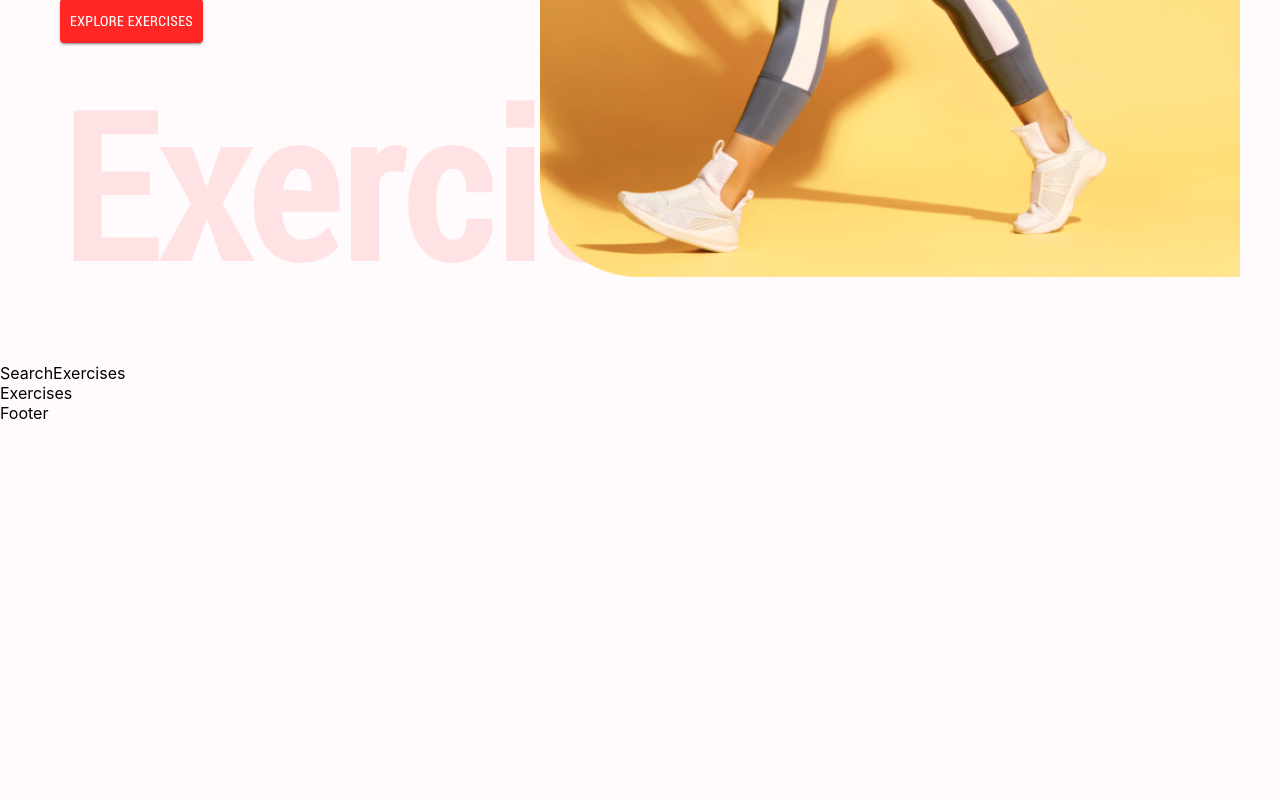
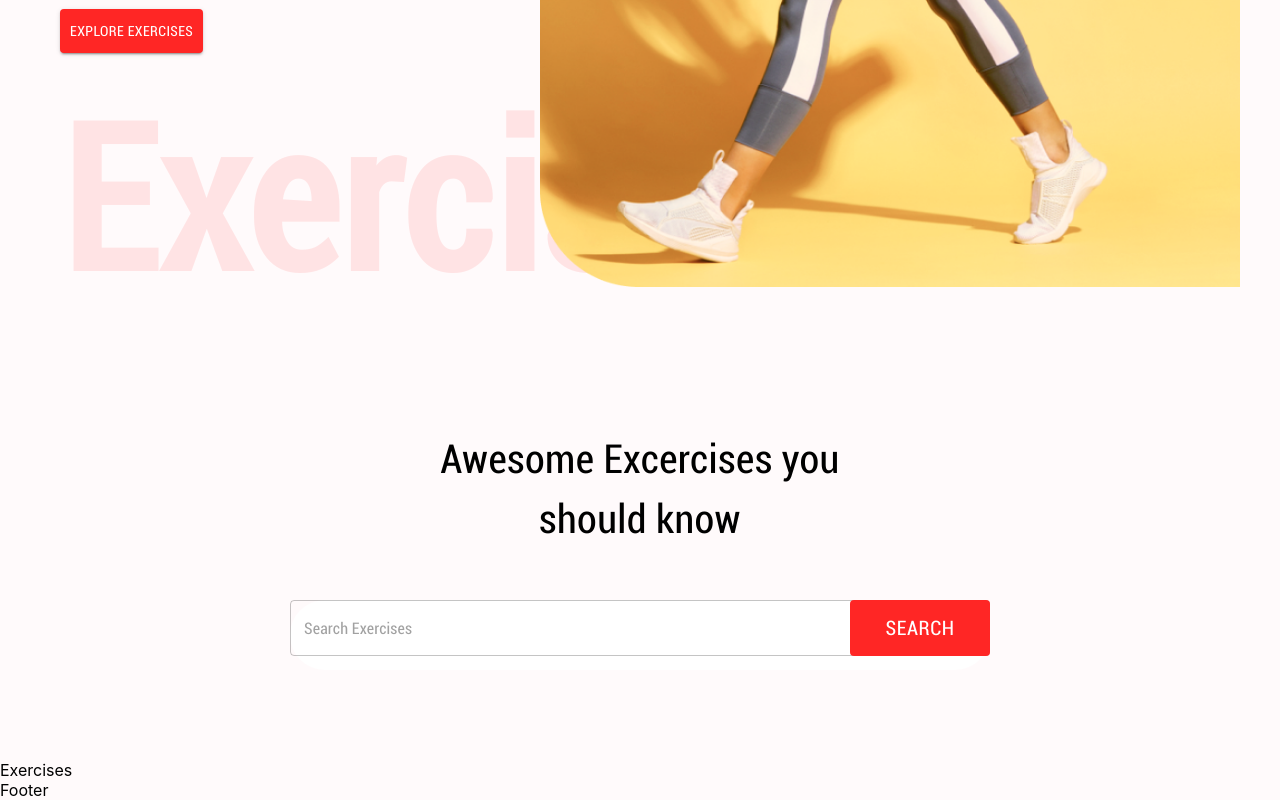
Before and after one commit to emmanuelomejua/fitness-exercise, a React (Create React App) app: page / in a window 1280 px wide. Shown: the part 560-1360 px from the top of the page. Before the commit the page ends 983 px from the top, so only its background shows below. Built offline with nearby package versions, Linux system fonts and the light colour scheme.

Commit message:
search session

```diff
--- a/src/components/HeroBanner.tsx
+++ b/src/components/HeroBanner.tsx
@@ -5,7 +5,7 @@ import HeroBaanerImage from '../assets/images/banner.png'
 const HeroBanner = () => {
   return (
     <Box sx={{
-        mt: { lg: '200px', xs: '50px' },
+        mt: { lg: '210px', xs: '50px' },
         ml: { sm: '40px'}
      }} position='relative' p='20px'>
         <Typography color='#ff2625' fontWeight={600} fontSize='25px' mb={4}>Fitness Club</Typography>
--- a/src/components/SearchExercises.tsx
+++ b/src/components/SearchExercises.tsx
@@ -1,8 +1,58 @@
-import React from 'react'
+import React, { useState, useEffect } from 'react';
+import { Box, Typography, TextField, Stack, Button } from '@mui/material';
 
 const SearchExercises = () => {
+
+    const [search, setSearch] = useState('');
+
+
+    useEffect(() => {
+
+    }, [])
+
+
+    const handleSearch = () => {
+
+    }
   return (
-    <div>SearchExercises</div>
+    <Stack alignItems='center' mt='37px' justifyContent='center' p='20px'>
+        <Typography fontSize={700} mb='50px' textAlign='center' sx={{
+            fontSize: { lg: '40px', xs: '30px' }
+        }}>
+            Awesome Excercises you <br/> should know
+        </Typography>
+
+        <Box position='relative' mb='70px'>
+            <TextField
+                fullWidth
+                type='text'
+                placeholder='Search Exercises'
+                value={search}
+                onChange={(e: any) => setSearch(e.target.value.toLowerCase())}
+                sx={{
+                    height: '70px' ,
+                    input: {
+                        fontWeight: 500,
+                        border: 'none',
+                        borderRadius: '4px',
+                        outline: 'none',
+                    },
+                    width: { lg: '700px', xs: '340px' },
+                    backgroundColor: '#fff',
+                    borderRadius: '40px',
+                    outline: 'none',
+                }}
+            />
+            <Button onClick={handleSearch} className='search-btn' sx={{
+                backgroundColor: '#ff2625', color: '#fff',
+                width: {lg: '140px', xs: '75px'},
+                fontSize: { lg: '20px', xs: '14px' },
+                height: '56px',
+                position: 'absolute',
+                right: 0,
+             }}>Search</Button>
+        </Box>
+    </Stack>
   )
 }
 
```
